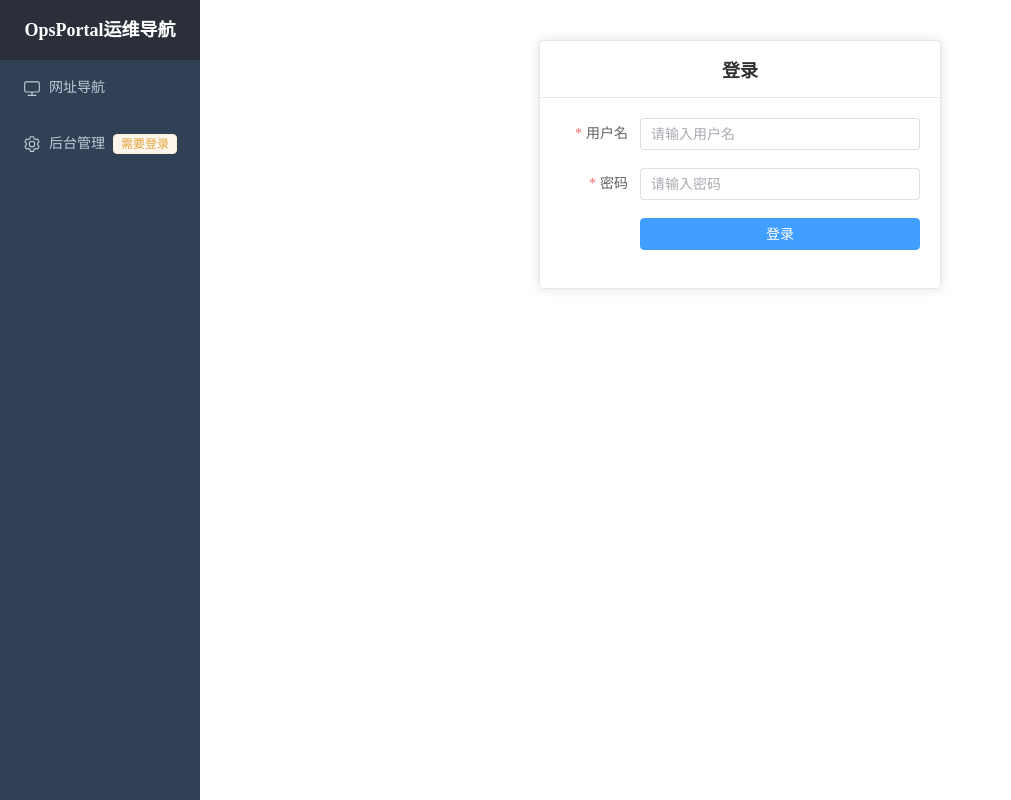
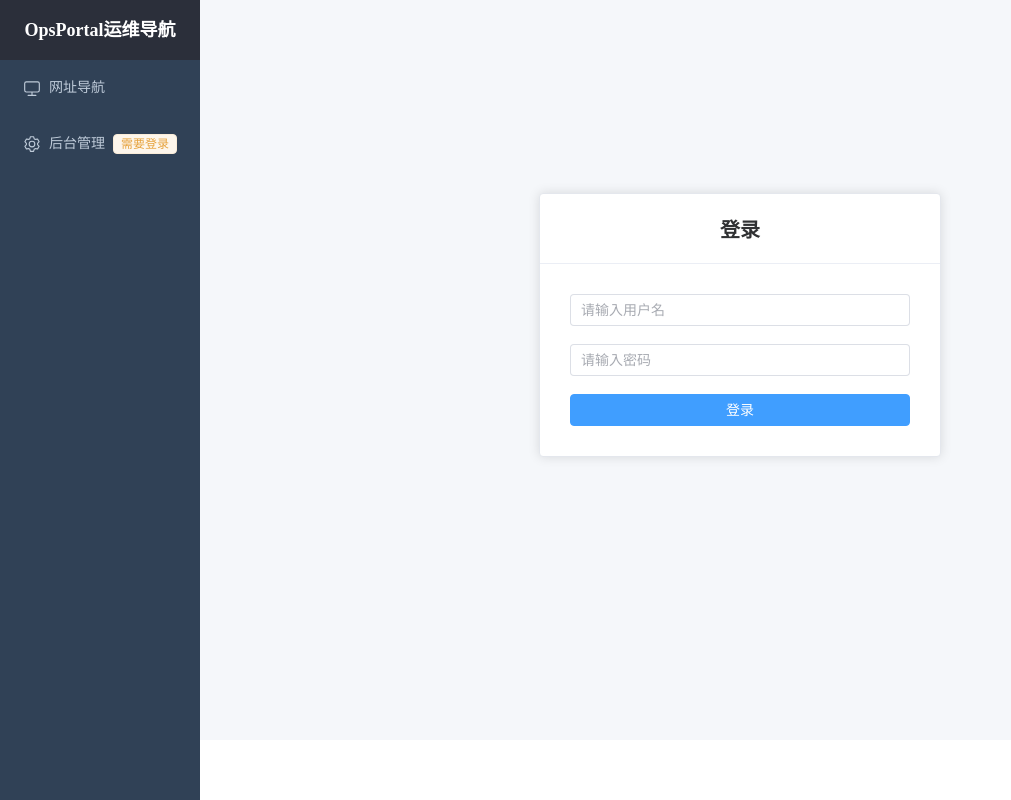
Before and after one commit to greppro/OpsPortal, a Vue app in the folder frontend/: page /login in a window 1280 px wide. Shown: the whole page, without its empty margins (0-1011 px from the left). Built offline with nearby package versions, Linux system fonts and the light colour scheme.

Commit message:
fix: 登录框居中

```diff
--- a/frontend/src/views/Login.vue
+++ b/frontend/src/views/Login.vue
@@ -2,29 +2,31 @@
   <div class="login-container">
     <el-card class="login-card">
       <template #header>
-        <h2 class="login-title">登录</h2>
+        <h3 class="login-title">登录</h3>
       </template>
 
       <el-form
         ref="formRef"
         :model="form"
         :rules="rules"
-        label-width="80px"
+        label-width="0"
         @keyup.enter="handleSubmit"
       >
-        <el-form-item label="用户名" prop="username">
+        <el-form-item prop="username">
           <el-input
             v-model="form.username"
             placeholder="请输入用户名"
+            :prefix-icon="User"
             :disabled="loading"
           />
         </el-form-item>
-        <el-form-item label="密码" prop="password">
+        <el-form-item prop="password">
           <el-input
             v-model="form.password"
             type="password"
             show-password
             placeholder="请输入密码"
+            :prefix-icon="Lock"
             :disabled="loading"
           />
         </el-form-item>
@@ -108,24 +110,47 @@
 
 <style scoped>
 .login-container {
+  height: 100vh;
   display: flex;
   justify-content: center;
   align-items: center;
-  padding: 40px;
+  background-color: #f5f7fa;
 }
 
 .login-card {
   width: 400px;
+  margin-bottom: 150px;
 }
 
-.login-card :deep(.el-card__header) {
+.login-title {
+  margin: 0;
   text-align: center;
-  padding: 15px;
+  font-size: 20px;
+  color: #303133;
 }
 
-h2.login-title {
-  margin: 0;
-  font-size: 18px;
-  color: #303133;
+:deep(.el-card__header) {
+  padding: 20px;
+  border-bottom: 1px solid #ebeef5;
+}
+
+:deep(.el-card__body) {
+  padding: 30px;
+}
+
+:deep(.el-form-item:last-child) {
+  margin-bottom: 0;
+}
+
+:deep(.el-input__wrapper) {
+  box-shadow: 0 0 0 1px #dcdfe6 inset;
+}
+
+:deep(.el-input__wrapper:hover) {
+  box-shadow: 0 0 0 1px #c0c4cc inset;
+}
+
+:deep(.el-input__wrapper.is-focus) {
+  box-shadow: 0 0 0 1px #409eff inset;
 }
 </style>
```
